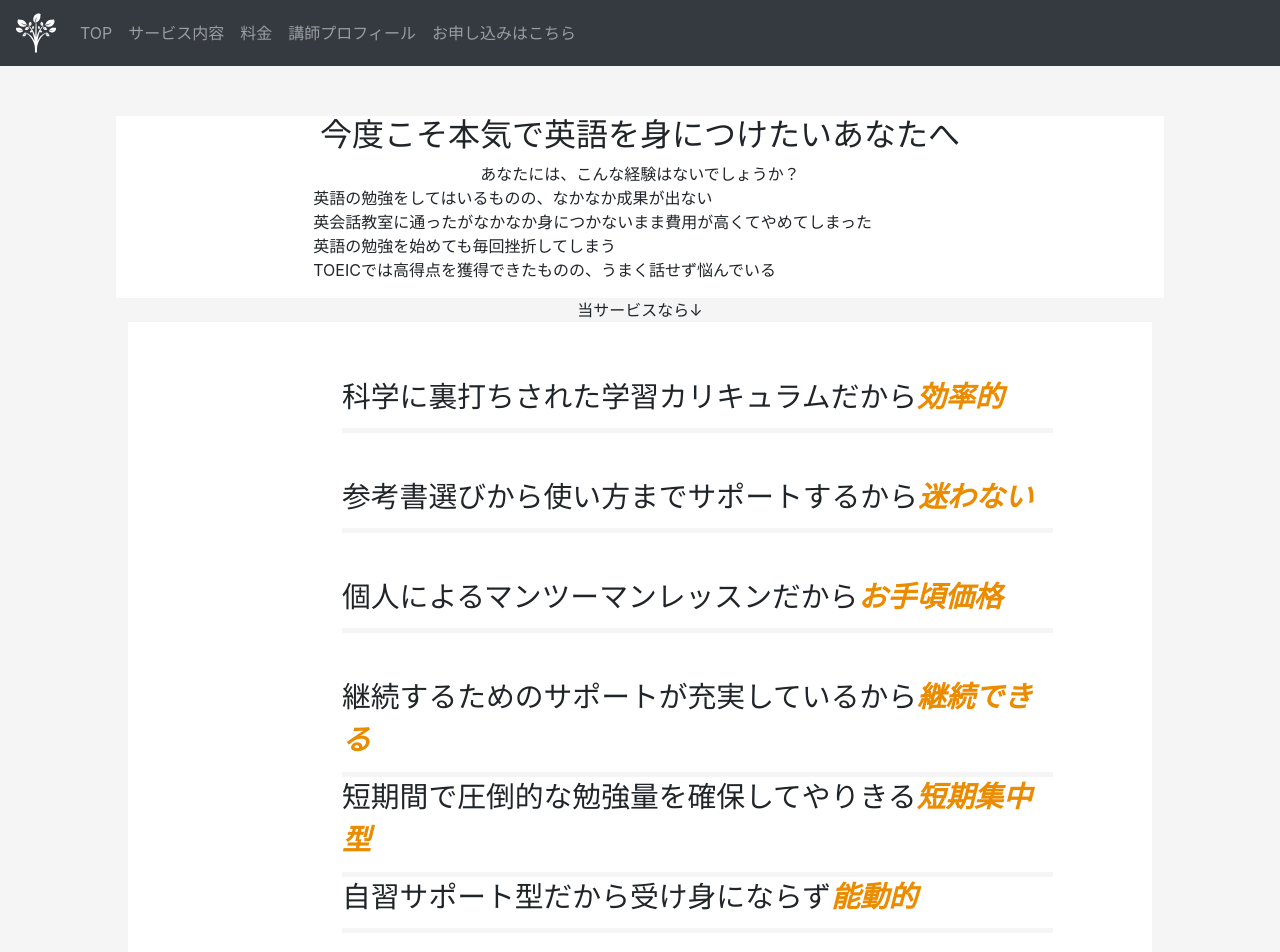
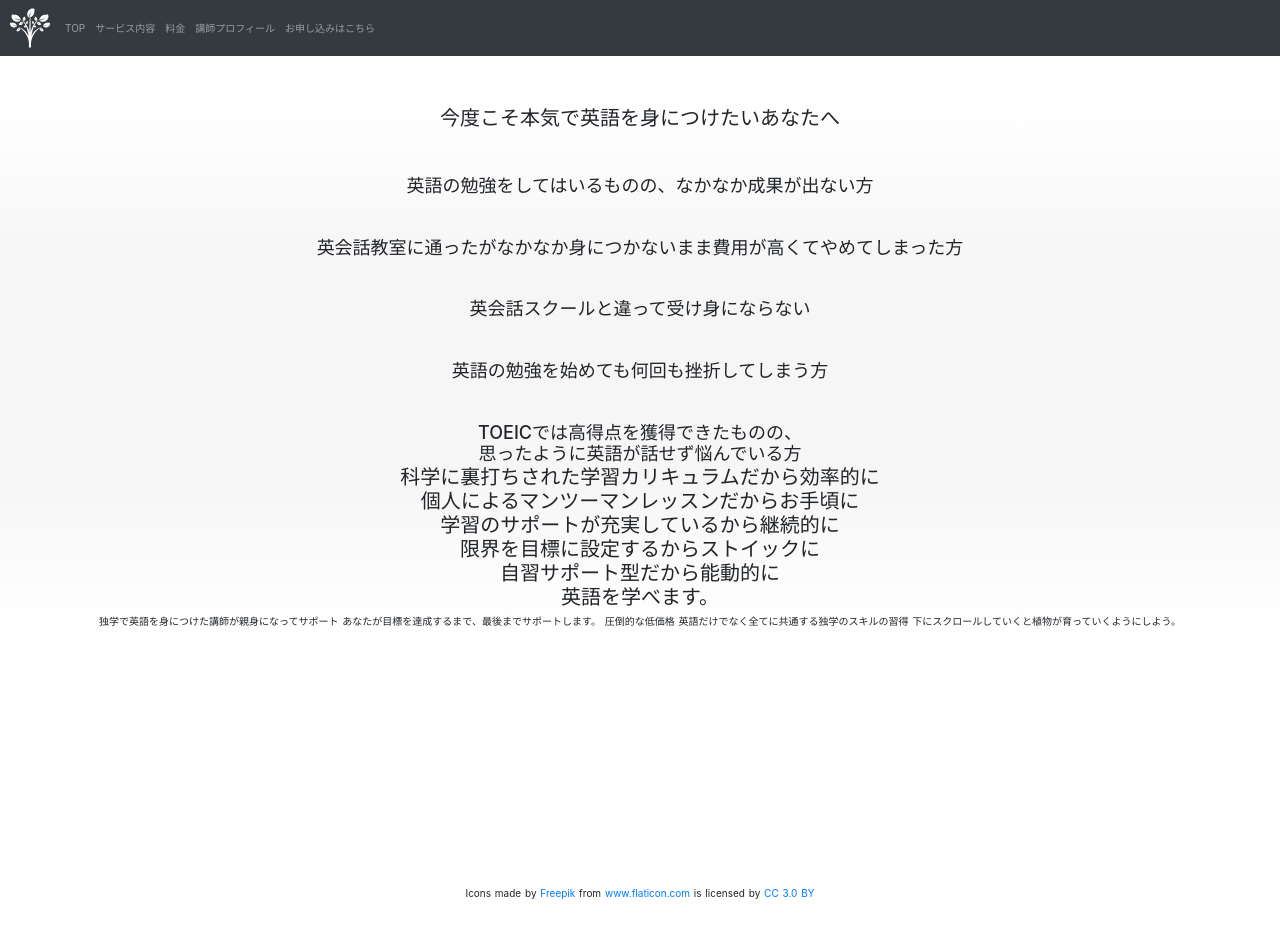
Before and after one commit to masalennon/myEnglish, a Nuxt app: page / in a window 1280 px wide. Shown: the top 952 px of the page. After the commit the page ends 921 px from the top, so only its background shows below. Built offline with nearby package versions, Linux system fonts and the light colour scheme.

Commit message:
changed 3 files to past commit

```diff
--- a/layouts/default.vue
+++ b/layouts/default.vue
@@ -26,40 +26,15 @@
 	</b-navbar>
 
 	<nuxt/>
-	<div class="copyright">
-	  Icons made by <a href="http://www.freepik.com" title="Freepik">Freepik</a> from <a href="https://www.flaticon.com/" title="Flaticon">www.flaticon.com</a> is licensed by <a href="http://creativecommons.org/licenses/by/3.0/" title="Creative Commons BY 3.0" target="_blank">CC 3.0 BY</a>
-	  <a href="http://www.freepik.com">Designed by photoangel / Freepik</a>
-	</div>
+	<div class="copyright">Icons made by <a href="http://www.freepik.com" title="Freepik">Freepik</a> from <a href="https://www.flaticon.com/" title="Flaticon">www.flaticon.com</a> is licensed by <a href="http://creativecommons.org/licenses/by/3.0/" title="Creative Commons BY 3.0" target="_blank">CC 3.0 BY</a></div>
   </div>
 </template>
 <script>
 </script>
 <style lang="scss">
-@media only screen and (max-width: 979px) {
 
-	html{
-	  Width:100%;
-	  font-size: 100%;
-	}
-
-  }
-  @media only screen and (min-width: 321px) and (max-width: 768px) {
-
-	html{
-	  Width:100%;
+html {
   font-size: 62.5%;
-
-	}
-
-  }
-  @media only screen and (max-width: 320px) {
-
-	html{
-	  font-size: 62.5%;
-	}
-
-  }
-  html {
   word-spacing: 1px;
   -ms-text-size-adjust: 100%;
   -webkit-text-size-adjust: 100%;
--- a/pages/content.vue
+++ b/pages/content.vue
@@ -26,7 +26,6 @@
 
   <main class="main-container">
 	<article>
-
 	  <div class="row row--extend">
 		<div class="col-md-12">
 		  <div class="make-carriculum-header">
@@ -77,7 +76,7 @@
 			</h4>
 			<p class="life-advice-paragraph">
 			  継続して毎日の学習を行えるように、宿題の設定をいたします。宿題を全てこなしていけばあなたの目標を達成できるように作成しますので、
-			  毎日の学習のペースメーカーとしてお役立てください。もちろん、自分で学ぶペースを決めたい、など希望がありましたら柔軟にご対応いたします。
+			  毎日の学習のペースメーカーとしてお役立てください。もちろん、自分で学ぶペースを決めたい、など希望がありましたら柔軟にお答えいたします。
 			</p>
 		  </div>
 		</div>
@@ -120,10 +119,10 @@
 			もう英会話教室は<br>
 			必要ありません！
 		  </h1>
-		  <img style="height: 230px;" :src="require('../assets/earth-with-children-ring-around.svg')" />
 		  <h4>
 			英語を学べば、<br>世界が一気に広がる！
 		  </h4>
+		  <img style="height: 230px;" :src="require('../assets/earth-with-children-ring-around.svg')" />
 		  <p class="unnecessary-eikaiwa-paragraph">
 			良質な教材はネット、書店に溢れています。<br>
 			必要なのはそれらの正しい活用方法と独学力です。<br>
--- a/pages/index.vue
+++ b/pages/index.vue
@@ -1,120 +1,56 @@
 <template>
   <main class="container" id="index">
-	<div>
-	  <div class="row">
-		<section class="first-section">
+	<div class="">
+	  <div class="first-section">
 		<h1>
 		  今度こそ本気で英語を身につけたいあなたへ
 		</h1>
-		  <div class="first-list" style="">
-			あなたには、こんな経験はないでしょうか？
-			<ul>
-			  <li>
-				英語の勉強をしてはいるものの、なかなか成果が出ない
-			  </li>
-			  <li>
-				英会話教室に通ったがなかなか身につかないまま費用が高くてやめてしまった
-			  </li>
-			  <li>
-				英語の勉強を始めても毎回挫折してしまう
-			  </li>
-			  <li>
-				TOEICでは高得点を獲得できたものの、うまく話せず悩んでいる
-			  </li>
-			</ul>
+		<h3>
+		  <p>
+			英語の勉強をしてはいるものの、なかなか成果が出ない方
+		  </p>
+		  <p>
+			英会話教室に通ったがなかなか身につかないまま費用が高くてやめてしまった方
+		  </p>
+		  <p>
+			英会話スクールと違って受け身にならない
+		  </p>
+		  <p>
+			英語の勉強を始めても何回も挫折してしまう方
+		  </p>
+		  <p>
+			TOEICでは高得点を獲得できたものの、<br>
+			思ったように英語が話せず悩んでいる方
+		  </p>
+		</h3>
 	  </div>
-		</section>
+
+	  <div class="second-section">
+		<h2>
+		  科学に裏打ちされた学習カリキュラムだから効率的に<br>
+		  個人によるマンツーマンレッスンだからお手頃に<br>
+		  学習のサポートが充実しているから継続的に<br>
+		  限界を目標に設定するからストイックに<br>
+		  自習サポート型だから能動的に<br>
+		  英語を学べます。
+		</h2>
+
+		独学で英語を身につけた講師が親身になってサポート
+		あなたが目標を達成するまで、最後までサポートします。
+		圧倒的な低価格
+		英語だけでなく全てに共通する独学のスキルの習得
+
+		下にスクロールしていくと植物が育っていくようにしよう。
+
 	  </div>
-	  当サービスなら↓
-	  <section class="second-section">
-		<div class="row">
-		  <div class="second-list">
-			<ul>
-			  <li class="item">
-				<div class="sentence">
-				  科学に裏打ちされた学習カリキュラムだから<em>効率的</em>
-				</div>
-			  </li>
-			  <li class="item">
-				<div class="sentence">
-				  参考書選びから使い方までサポートするから<em>迷わない</em>
-				</div>
-			  </li>
-			  <li class="item">
-				<div class="sentence">
-				  個人によるマンツーマンレッスンだから<em>お手頃価格</em>
-				</div>
-			  </li>
-			  <li class="item">
-				<div class="sentence">
-				  継続するためのサポートが充実しているから<em>継続できる</em>
-				</div>
-			  </li>
-			  <li class="item">
-				<div class="sentence">
-				  短期間で圧倒的な勉強量を確保してやりきる<em>短期集中型</em>
-				</div>
-			  </li>
-			  <li class="item">
-				<div class="sentence">
-				  自習サポート型だから受け身にならず<em>能動的</em>
-				</div>
-			  </li>
-			</ul>
-		  </div>
-		</div>
-	  </section>
 
-	  <section class="course-section">
-		<div class="row">
-		  <div class="course">
-			3コースがお選びいただけます
-			基礎コース
-			TOEIC対策コース
-			英会話コース
-		  </div>
-		</div>
-	  </section>
 	</div>
 
   </main>
 </template>
 
 <style lang="scss">
-  @media only screen and (max-width: 979px) {
-
-	html{
-	  Width:100%;
-	  font-size: 100%;
-	}
-
-  }
-
-  @media only screen and (min-width: 321px) and (max-width: 768px) {
-
-	html{
-	  Width:100%;
-	  font-size: 62.5%;
-
-	}
-
-  }
-
-  @media only screen and (max-width: 320px) {
-
-	html{
-	  font-size: 62.5%;
-	}
-
-  }
-html {
-  background: whitesmoke !important;
-  .copyright{
-	background: whitesmoke;
-	margin-top: 0px;
-  }
 .container {
-	background: whitesmoke;
   min-height: 100vh;
   justify-content: center;
   align-items: center;
@@ -126,74 +62,14 @@ html {
   h3 {
 	margin-bottom: 0px;
   }
-	.course-section {
-	  margin-right: auto;
-	  margin-left: auto;
-	  width: 80%;
-	  background: white;
-	  margin-top: 50px;
-	  .course {
-	  margin-right: auto;
-	  margin-left: auto;
-	  }
-	}
   .first-section {
-	  background: white;
-	  width: 80%;
-	  margin-left: auto;
-	  margin-right: auto;
-	  .first-list {
-		width: 70%;
-		margin-left: auto;
-		margin-right: auto;
-		li {
-		  text-align: left;
-		  list-style: none;
-		}
-	  }
+	background: linear-gradient(to bottom, #fff 0, #f6f6f6 150px);
   }
   .second-section {
-	  margin-left: auto;
-	  margin-right: auto;
-	  background: white;
-	  width: 80%;
-	  .second-list{
-		width: 90%;
-		margin-left: auto;
-		margin-right: auto;
-		ul {
-		  padding-top: 30px;
-		  li {
-			text-align: left;
-			height: 80px;
-			width: 90%;
-			padding: 0.1em 1rem 0em 10%;
-			font-size: 1.8rem;
-			list-style: none;
-/*			background-image: url(../assets/checkmark.svg); */
-			background-repeat: no-repeat;
-			margin-top: 20px;
-			margin-right: auto;
-			margin-left: auto;
-			.sentence {
-			  border-bottom: whitesmoke solid thick;
-			  padding-bottom: 10px;
-			  width: 100%;
-			}
-			.item {
-			}
-			em {
-			  color: #ea8b00;
-			  font-weight: 700;
-			}
-		  }
-		}
-	  }
+	background: linear-gradient(to top, #fff 0, #f6f6f6 150px);
   }
   .links {
 	padding-top: 15px;
-	}
-
   }
 }
 
```
Lines whose indentation alone changed are shown as unchanged.
